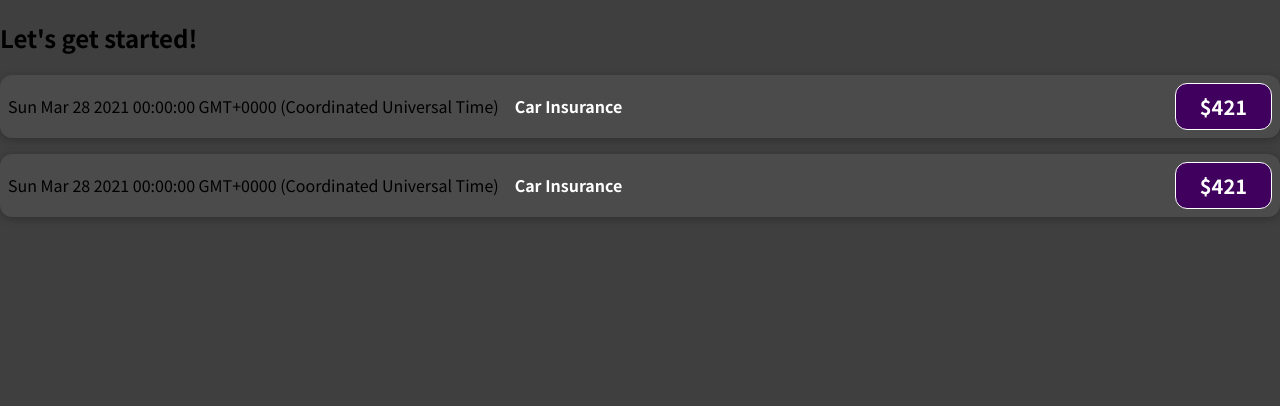
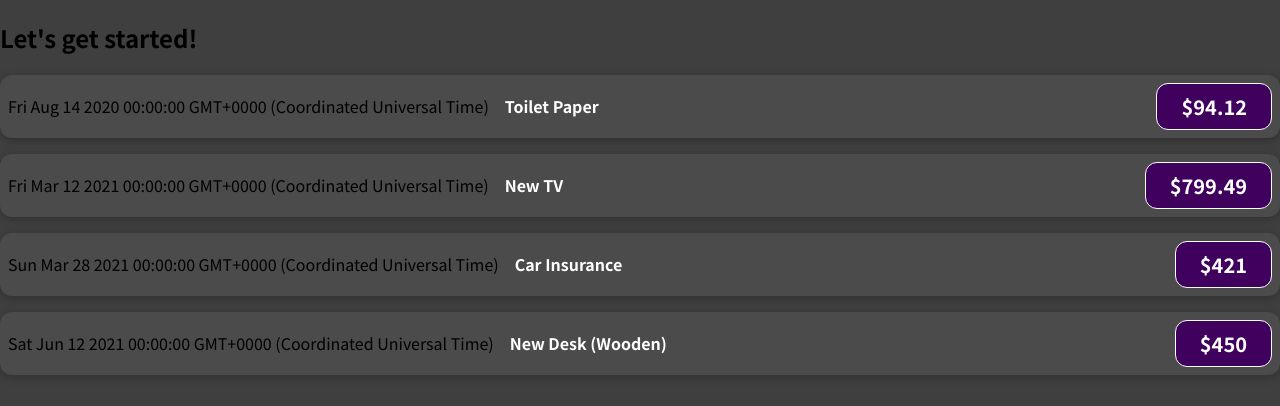
Before and after one commit to KhalHam1/react-starter-app, a JavaScript app: page / in a window 1280 px wide. Shown: the top 406 px of the page. Built offline with nearby package versions, Linux system fonts and the light colour scheme.

Commit message:
Used Props to allow the component to disable different data each time.

```diff
--- a/src/App.js
+++ b/src/App.js
@@ -1,17 +1,28 @@
 import ExpenseItem from "./Components/ExpenseItem";
 
 function App() {
-  //This is jsx. ie: html code in javascript coutesy react.
-  //This App.js will be used as the ROOT component. All other components will be nested into this component.
-  //This is known as building a component tree, with App.js as the ultimate root.
+  //We will use this array of expenseItem objects to get the expenseItem data now.
+  const expenses = [
+    {title: 'Toilet Paper', amount: 94.12, date: new Date(2020, 7, 14),},
+    {title: 'New TV', amount: 799.49, date: new Date(2021, 2, 12)},
+    {title: 'Car Insurance', date: new Date(2021, 2, 28), amount: 421.00},
+    {title: 'New Desk (Wooden)', amount: 450, date: new Date(2021, 5, 12),
+    }
+  ];
   return (
+    //We want the ExpenseItem tags below to use the data from the array of expenseItem objects above.
+    //We can do this by adding attributes to the tags.
     <div>
       <h2>Let's get started!</h2>
       {/* Elements starting with an Uppercase character
       are understood to be developer-made elements */}
-      <ExpenseItem></ExpenseItem>
-      <ExpenseItem></ExpenseItem>
+      <ExpenseItem title={expenses[0].title} amount={expenses[0].amount} date={expenses[0].date}></ExpenseItem>
+      <ExpenseItem title={expenses[1].title} amount={expenses[1].amount} date={expenses[1].date}></ExpenseItem>
+      <ExpenseItem title={expenses[2].title} amount={expenses[2].amount} date={expenses[2].date}></ExpenseItem>
+      <ExpenseItem title={expenses[3].title} amount={expenses[3].amount} date={expenses[3].date}></ExpenseItem>
     </div>
+    //Now, after using the attributes to get the desired data into the components, we must go into the component and make use of the received data
+    //in order to display it.
   );
 }
 
--- a/src/Components/ExpenseItem.js
+++ b/src/Components/ExpenseItem.js
@@ -1,26 +1,26 @@
 import './ExpenseItem.css'
-//So how is a component written?
-//Look at App.js. A component in REACT is just a
-//JAVASCRIPT FUNCTION (which return jsx code)
-//ie
 
-function ExpenseItem() {
-    //
-    const expenseDate = new Date(2021, 2, 28);//We use JavaScript to get the values for the reusable components.
-    const expenseTitle = 'Car Insurance'; //We use {} inside the JSX elements to display dynamic javascript data.
-    const expensePrice = 421.00; //Inside the {}, we can run basic JavaScript expressions. Ex: 1+1;
+//We can use a parameter in the component function (props) to collect all the parameters received in the JSX in App.js
+//props is an object which holds all the values we get from the tag attributes in App.js
+//The data in props will be in the form of key,value pairs. Keys are the attribute name (ie title, amount and date). Values will of course be the values set.
+function ExpenseItem(props) {
+    //HARDCODED javascript no longer needed here.
+    // const expenseDate = new Date(2021, 2, 28);
+    // const expenseTitle = 'Car Insurance';
+    // const expensePrice = 421.00;
     return (
         // Remember to always have a single root element. IE: This div below in which all other elements are contained.
         <div className='expense-item'>
-            <div>{String(expenseDate)}</div>
+            <div>{String(props.date)}</div>
             <div className='expense-item__description'>
-                <h3>{expenseTitle}</h3>
-                <div className='expense-item__price'>${expensePrice}</div>
+                <h3>{props.title}</h3>
+                <div className='expense-item__price'>${props.amount}</div>
             </div>
         </div>
     )
 }
-//However, in order to make the component truly reusable, we can't hardcode data into the component.
-//We have to use props. The data shouldn't be stored here in the component, but in App.js
+//Props are essential in having reusable components in react. It allows us to take in external values outside of the component and use it in the
+//execution of the component.
+
 
 export default ExpenseItem;
```
